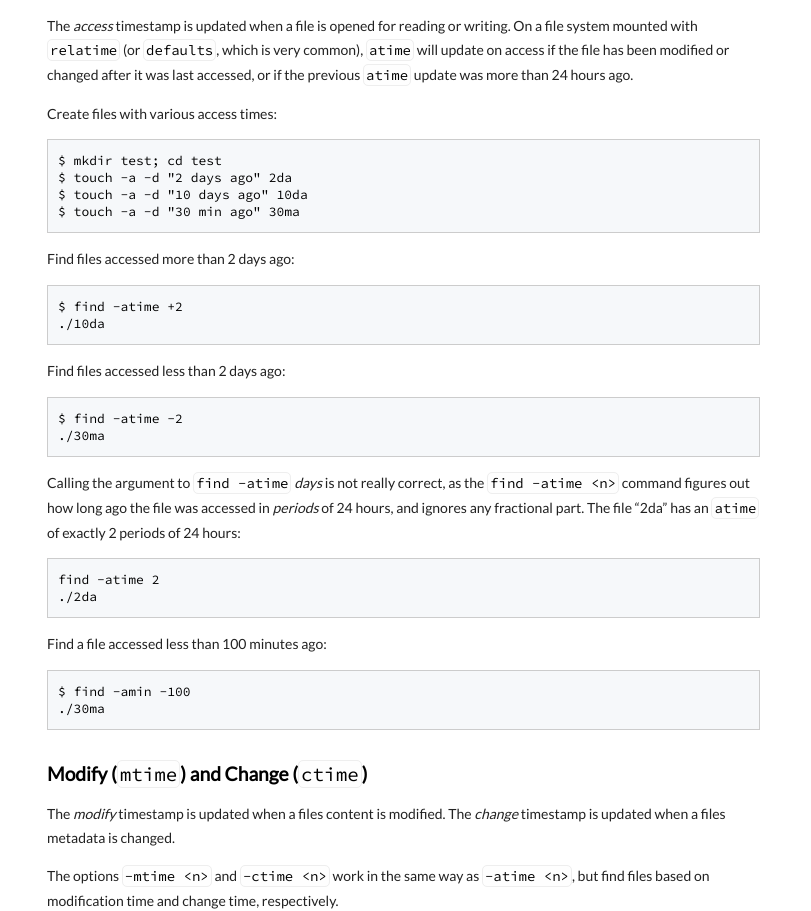
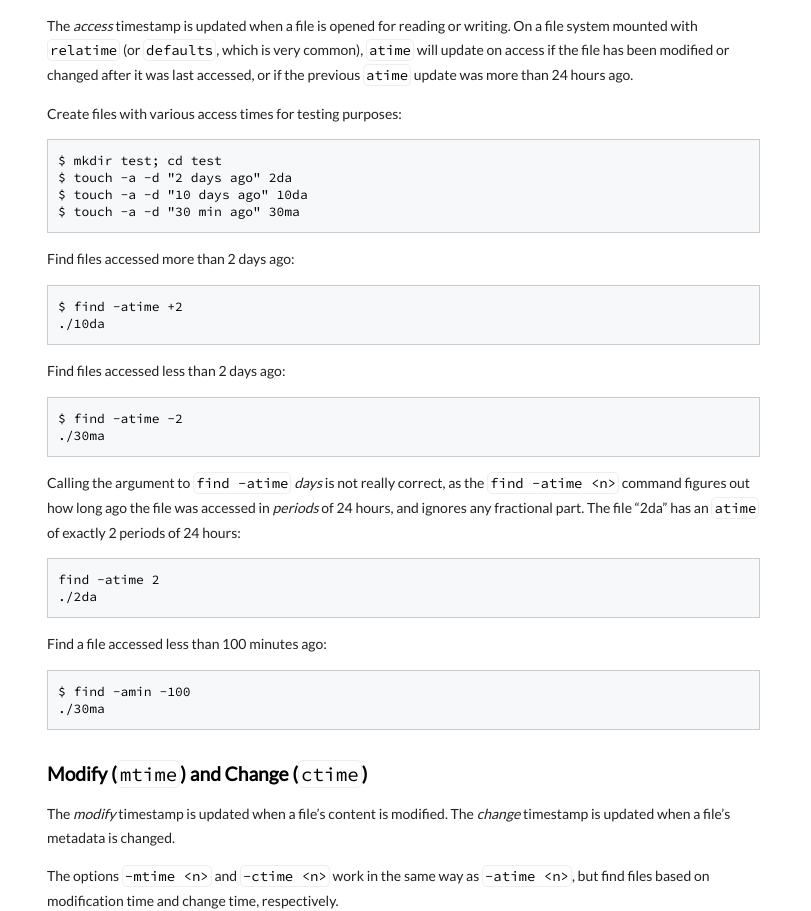
Before and after one commit to execas/execas.github.io, a Jekyll site: the page built from _posts/2018-10-30-finding-files-based-on-timestamps.md, in a window 1280 px wide. Shown: the part 369-1280 px from the top of the page, without its empty margins (234-1045 px from the left). Built offline with Jekyll 4.4.1, drawn with Linux system fonts in a browser that asks for light colours.

Commit message:
Update 2018-10-30-finding-files-based-on-timestamps.md

````diff
--- a/_posts/2018-10-30-finding-files-based-on-timestamps.md
+++ b/_posts/2018-10-30-finding-files-based-on-timestamps.md
@@ -12,7 +12,7 @@ tags: [find, security, linux, tools]
 The *access* timestamp is updated when a file is opened for reading or writing.
 On a file system mounted with `relatime` (or `defaults`, which is very common), `atime` will update on access if the file has been modified or changed after it was last accessed, or if the previous `atime` update was more than 24 hours ago.
 
-Create files with various access times:
+Create files with various access times for testing purposes:
 
 ```bash
 $ mkdir test; cd test
@@ -52,8 +52,8 @@ $ find -amin -100
 
 ### Modify (`mtime`) and Change (`ctime`)
 
-The *modify* timestamp is updated when a files content is modified.
-The *change* timestamp is updated when a files metadata is changed.
+The *modify* timestamp is updated when a file's content is modified.
+The *change* timestamp is updated when a file's metadata is changed.
 
 The options `-mtime <n>` and `-ctime <n>` work in the same way as `-atime <n>`, but find files based on modification time and change time, respectively.
 
````
